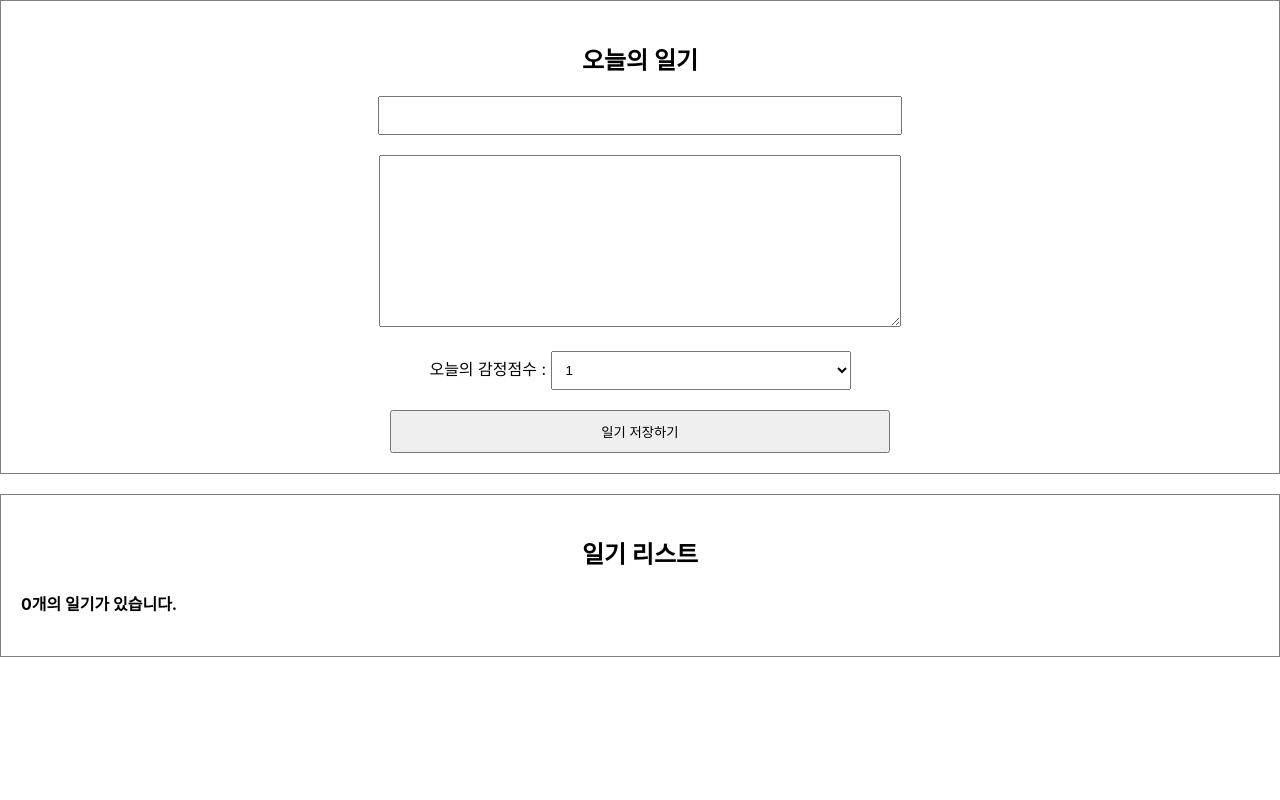
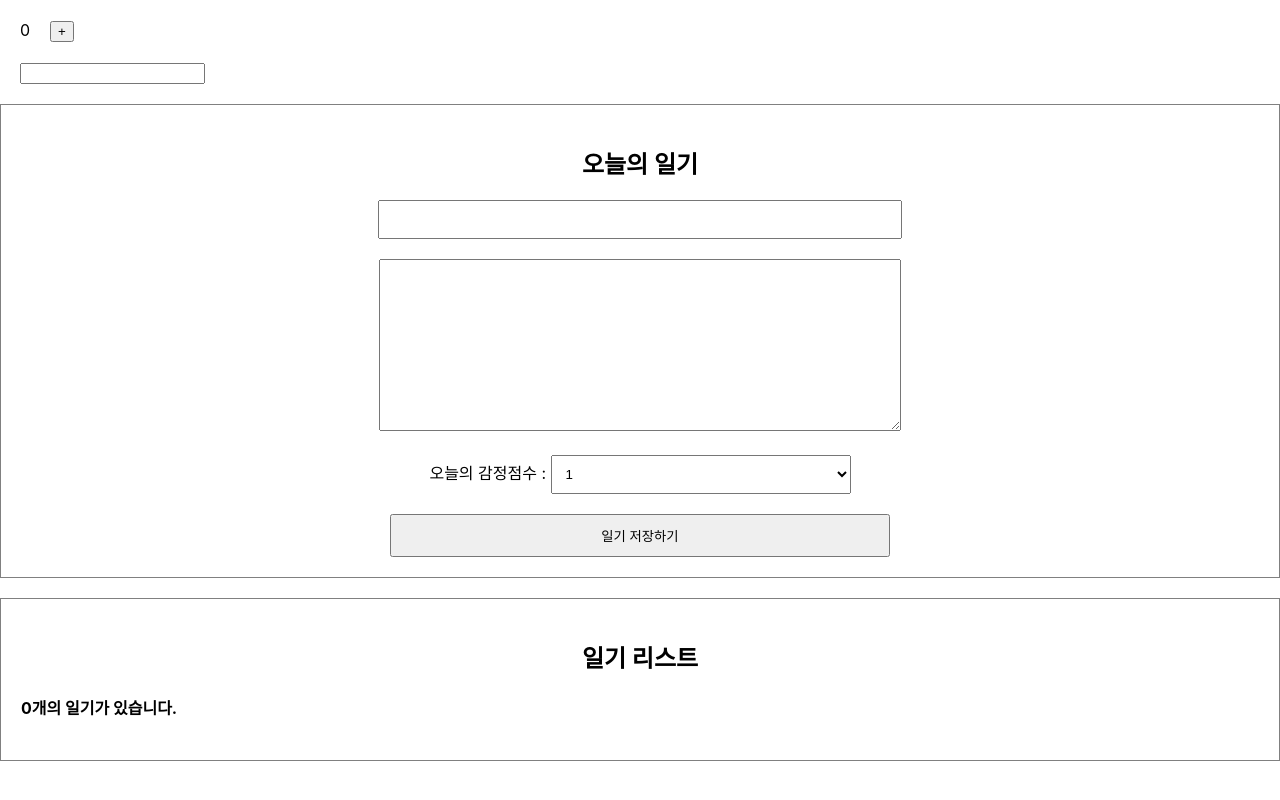
Before and after one commit to 96glory/easy_react_simple_diary, a React (Create React App) app: page / in a window 1280 px wide. Built offline with nearby package versions, Linux system fonts and the light colour scheme.

Commit message:
React Lifecycle 제어하기 - useEffect

```diff
--- a/src/App.js
+++ b/src/App.js
@@ -2,6 +2,7 @@ import React, { useRef, useState } from 'react';
 import './App.css';
 import DiaryEditor from './DiaryEditor';
 import DiaryList from './DiaryList';
+import Lifecycle from './Lifecycle';
 
 function App() {
   const [data, setData] = useState([]);
@@ -33,6 +34,7 @@ function App() {
 
   return (
     <div>
+      <Lifecycle />
       <DiaryEditor onCreate={onCreate} />
       <DiaryList onRemove={onRemove} onEdit={onEdit} diaryList={data} />
     </div>
--- /dev/null
+++ b/src/Lifecycle.js
@@ -0,0 +1,42 @@
+import React, { useEffect, useState } from 'react';
+
+const Lifecycle = () => {
+  const [count, setCount] = useState(0);
+  const [text, setText] = useState('');
+
+  useEffect(() => {
+    console.log('Mount!');
+
+    return () => {
+      console.log('Unmount!');
+    };
+  }, []);
+
+  useEffect(() => {
+    console.log('Update!');
+  });
+
+  useEffect(() => {
+    console.log('hello count', count);
+  }, [count]);
+
+  useEffect(() => {
+    console.log('hello text', text);
+  }, [text]);
+
+  return (
+    <div style={{ padding: 20 }}>
+      <div>
+        {count}
+        <button style={{ marginLeft: 20 }} onClick={() => setCount(count + 1)}>
+          +
+        </button>
+      </div>
+      <div style={{ marginTop: 20 }}>
+        <input value={text} onChange={(e) => setText(e.target.value)} />
+      </div>
+    </div>
+  );
+};
+
+export default Lifecycle;
```
